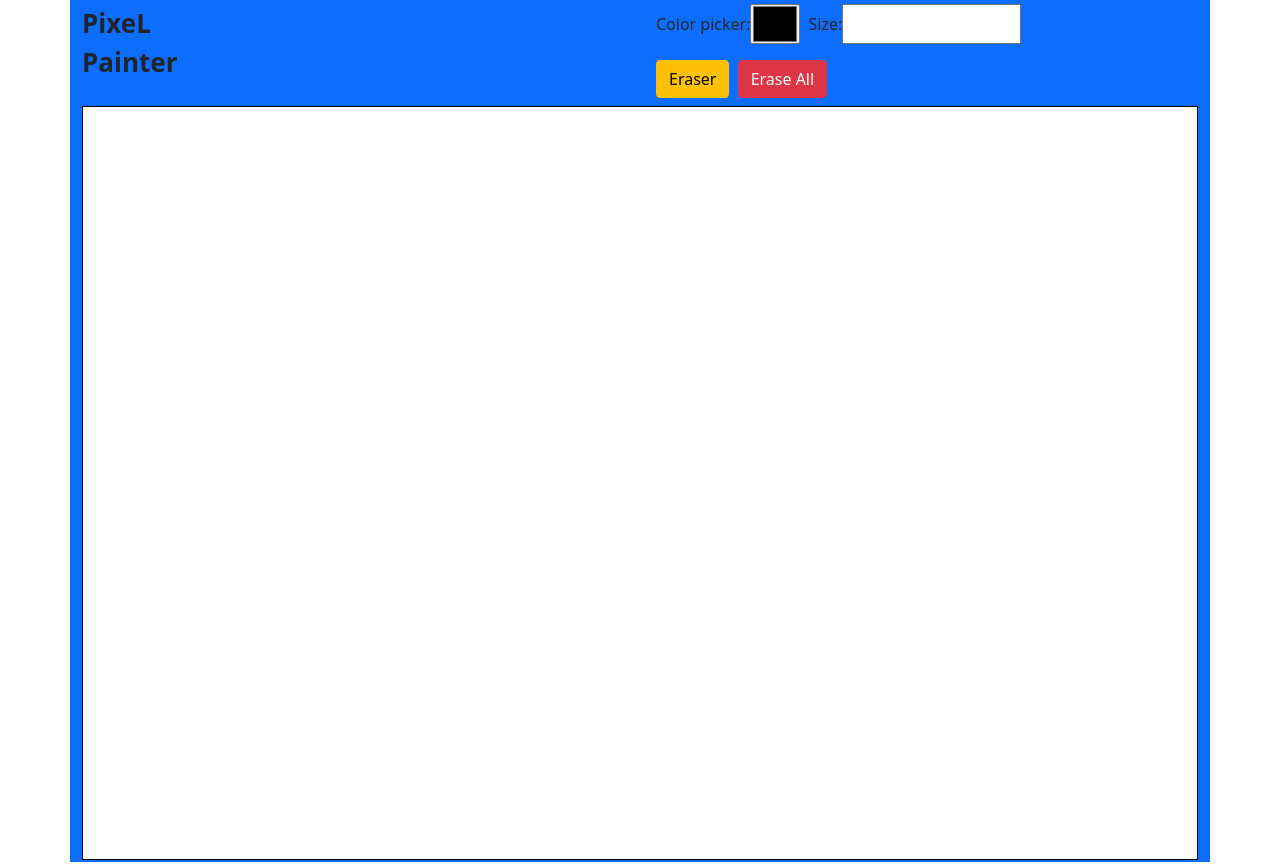
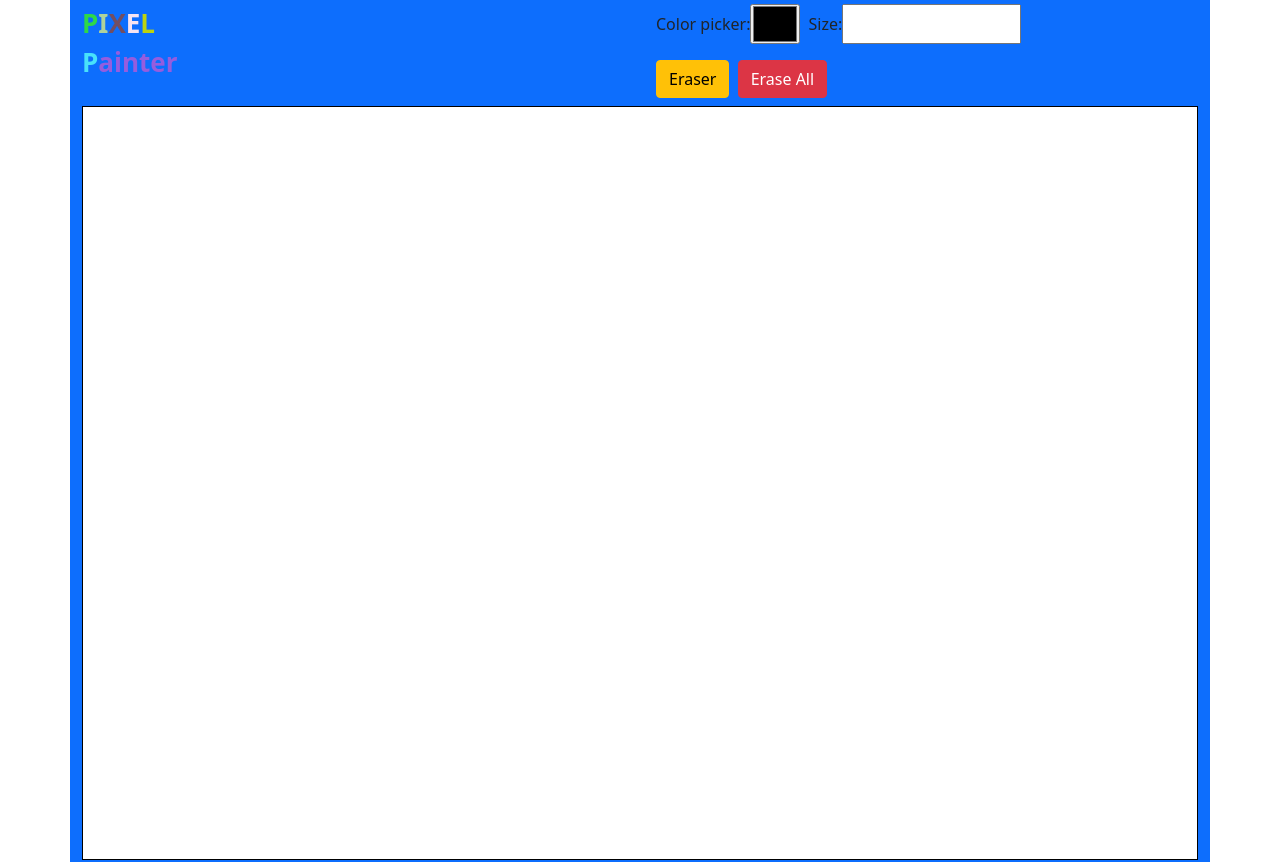
Before and after one commit to AfganAbbas/PixelPainter, a plain HTML site: page index.html in a window 1280 px wide. Drawn offline with nearby package versions, Linux system fonts and the light colour scheme.

Commit message:
changing logo, erasers added

```diff
--- a/index.html
+++ b/index.html
@@ -15,7 +15,9 @@
     <div class="container">
         <div class="row d-flex flex-wrap justify-content-between bg-primary">
             <div class="col-sm-2 d-flex justify-content-center align-items-center logo">
-                <p><span>P</span>i<span>x</span>e<span>L</span> <span>P</span>ainter</p>
+                <p><span class="logo-char">P</span><span class="logo-char">I</span><span class="logo-char">X</span><span
+                        class="logo-char">E</span><span class="logo-char">L</span>
+                    <span class="logo-char">P</span><span class="logo-char">ainter</span></p>
             </div>
             <div class="col-sm-6 d-flex flex-wrap py-1 settings">
                 <p class="mx-1 d-flex align-items-center">Color picker:
--- a/script.js
+++ b/script.js
@@ -8,6 +8,7 @@ window.addEventListener("load", () => {
     canvas.width = document.querySelector(".paper").offsetWidth - 26;
     const ctx = canvas.getContext("2d");
     let painting = false;
+    let erasing = false;
     LogoColor();
 
     function startToPaint(e) {
@@ -17,32 +18,45 @@ window.addEventListener("load", () => {
 
     function finishToPaint() {
         painting = false;
+        erasing = false;
         ctx.beginPath();
     }
 
     function draw(e) {
         if (!painting) return;
         ctx.lineWidth = widthInput.value;
-        ctx.strokeStyle = color.value;
+        if (!erasing) {
+            ctx.strokeStyle = color.value;
+        }
         ctx.lineCap = "round";
+
         ctx.lineTo(e.offsetX, e.offsetY);
         ctx.stroke();
     }
 
     function erase() {
+        erasing = true;
         ctx.strokeStyle = "white";
     }
 
-    function eraseAll(params) {
+    function eraseAll() {
+        ctx.clearRect(0, 0, canvas.width, canvas.height);
+    }
 
-    }
     canvas.addEventListener("mousedown", startToPaint);
     canvas.addEventListener("mouseup", finishToPaint);
+    eraseBtn.addEventListener('click', erase);
     canvas.addEventListener("mousemove", draw);
-    eraseBtn.addEventListener('click', erase);
     eraseAllBtn.addEventListener('click', eraseAll);
 
     function LogoColor() {
-        let r = Math.random();
+        const childLogos = document.querySelectorAll(".logo-char");
+        let l = childLogos.length;
+        for (let i = 0; i < l; i++) {
+            let c = "#";
+            let r = Math.floor(Math.random() * 16777215).toString(16);
+            c = c + r;
+            childLogos[i].style.color = c;
+        }
     }
 })
```
